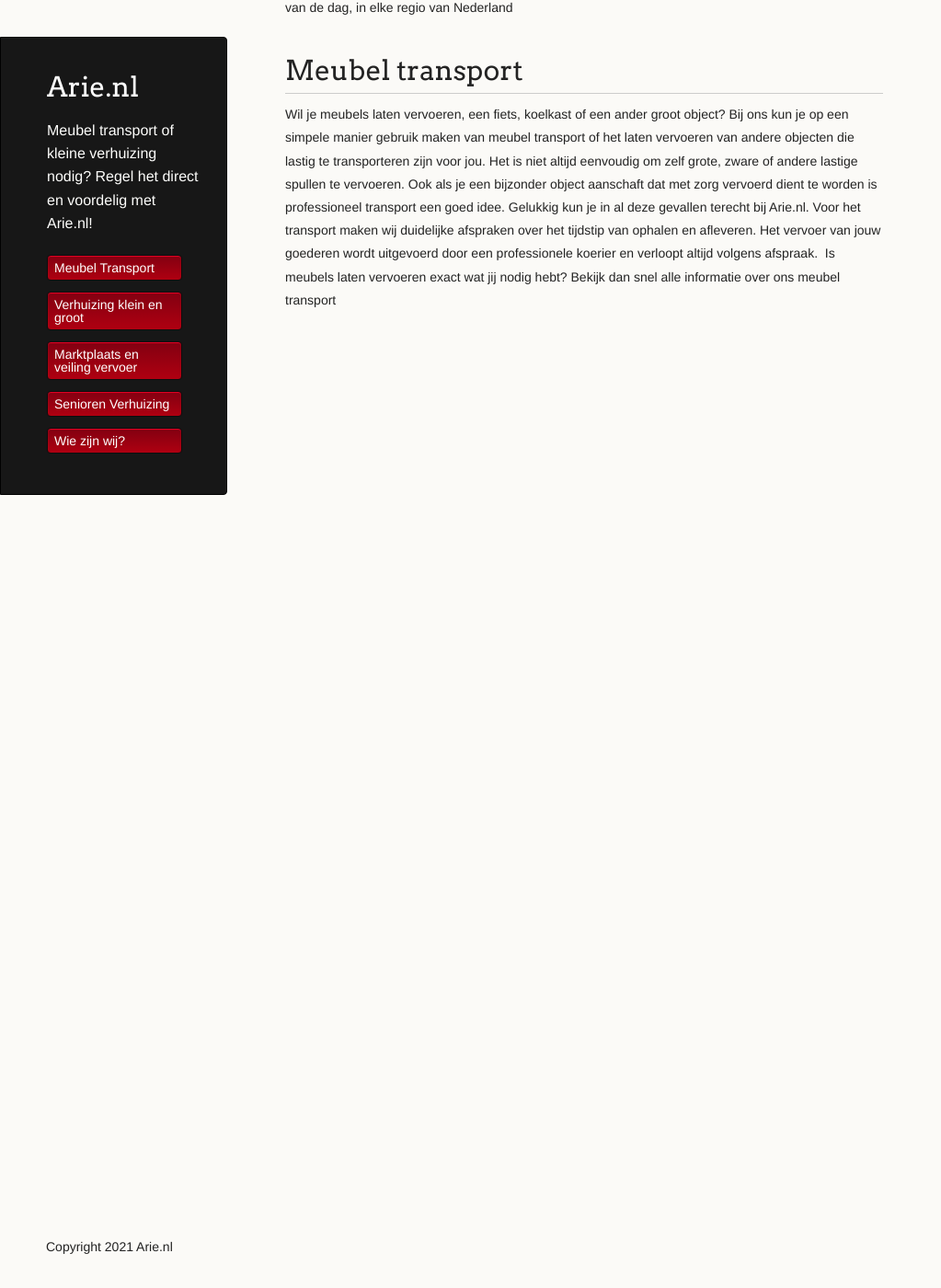
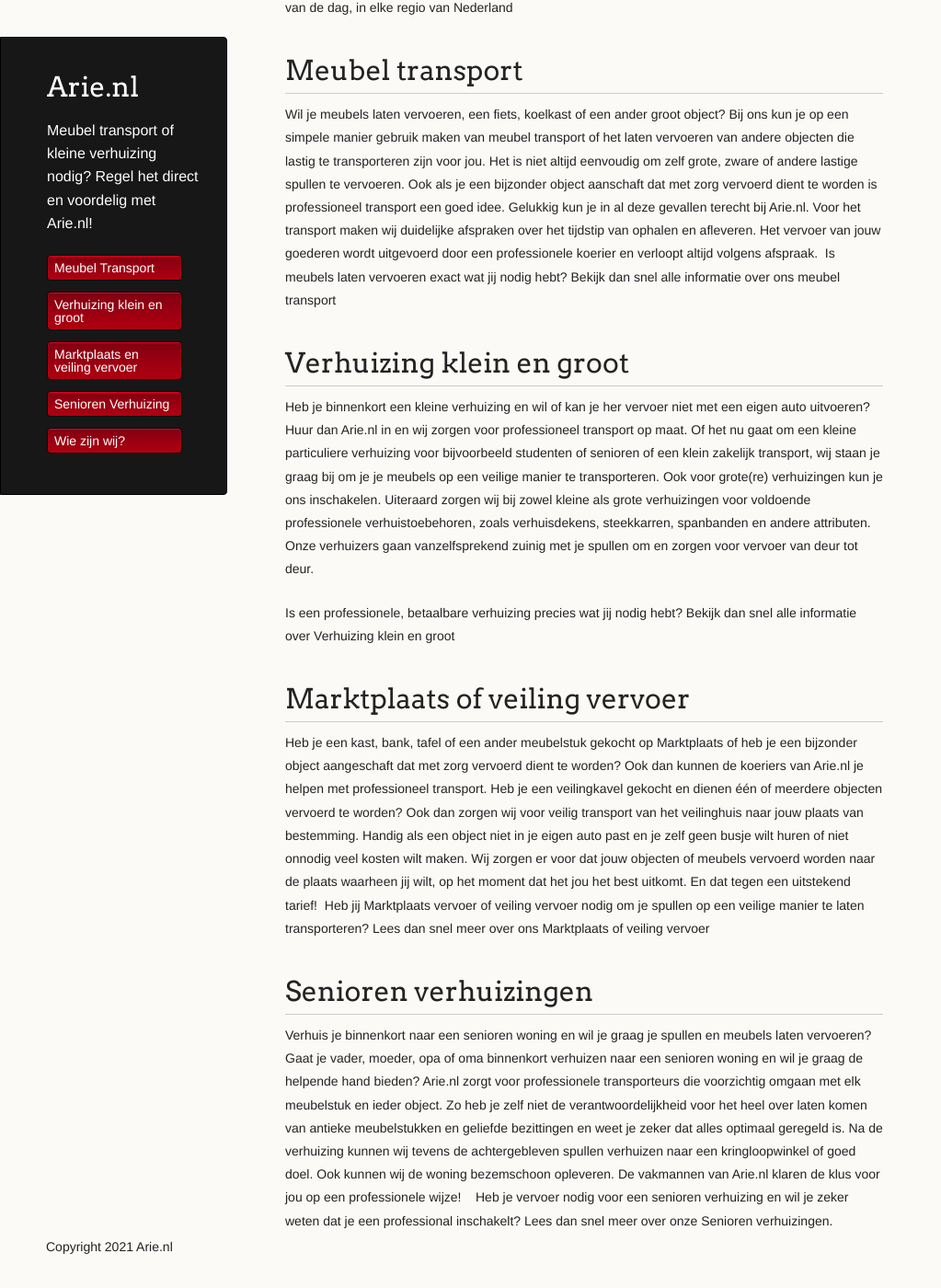
Before and after one commit to amsdfw/arie.nl, a Jekyll site: the page built from index.md, in a window 1280 px wide and 1400 px high, scrolled down 270 px. Shown: the whole window at 92% size, without its empty margins (0-1023 px from the left). Built offline with Jekyll 4.4.1, drawn with Linux system fonts in a browser that asks for light colours; our own code applies the rules of GitHub Pages for plain Markdown files; before the commit the page ends 900 px from its top, so only the background shows below that.

Commit message:
Update index.md

```diff
--- a/index.md
+++ b/index.md
@@ -15,3 +15,44 @@
 andere objecten die lastig te transporteren zijn voor jou. Het is niet altijd eenvoudig om zelf grote, zware of andere lastige spullen te vervoeren. Ook als je een bijzonder object aanschaft dat met zorg vervoerd dient te worden is professioneel transport een goed idee.
 Gelukkig kun je in al deze gevallen terecht bij Arie.nl. Voor het transport maken wij duidelijke afspraken over het tijdstip van ophalen en afleveren. Het vervoer van jouw goederen wordt uitgevoerd door een professionele koerier en verloopt altijd volgens afspraak.
 Is meubels laten vervoeren exact wat jij nodig hebt? Bekijk dan snel alle informatie over ons meubel transport
+
+# Verhuizing klein en groot
+
+Heb je binnenkort een kleine verhuizing en wil of kan je her vervoer niet met een eigen auto
+uitvoeren? Huur dan Arie.nl in en wij zorgen voor professioneel transport op maat. Of het nu
+gaat om een kleine particuliere verhuizing voor bijvoorbeeld studenten of senioren of een
+klein zakelijk transport, wij staan je graag bij om je je meubels op een veilige manier te
+transporteren. Ook voor grote(re) verhuizingen kun je ons inschakelen. Uiteraard zorgen wij
+bij zowel kleine als grote verhuizingen voor voldoende professionele verhuistoebehoren,
+zoals verhuisdekens, steekkarren, spanbanden en andere attributen. Onze verhuizers gaan
+vanzelfsprekend zuinig met je spullen om en zorgen voor vervoer van deur tot deur.
+
+Is een professionele, betaalbare verhuizing precies wat jij nodig hebt? Bekijk dan snel alle
+informatie over Verhuizing klein en groot
+
+# Marktplaats of veiling vervoer
+
+Heb je een kast, bank, tafel of een ander meubelstuk gekocht op Marktplaats of heb je een
+bijzonder object aangeschaft dat met zorg vervoerd dient te worden? Ook dan kunnen de
+koeriers van Arie.nl je helpen met professioneel transport. Heb je een veilingkavel gekocht
+en dienen één of meerdere objecten vervoerd te worden? Ook dan zorgen wij voor veilig
+transport van het veilinghuis naar jouw plaats van bestemming. Handig als een object niet in
+je eigen auto past en je zelf geen busje wilt huren of niet onnodig veel kosten wilt maken. Wij
+zorgen er voor dat jouw objecten of meubels vervoerd worden naar de plaats waarheen jij
+wilt, op het moment dat het jou het best uitkomt. En dat tegen een uitstekend tarief!
+Heb jij Marktplaats vervoer of veiling vervoer nodig om je spullen op een veilige manier te
+laten transporteren? Lees dan snel meer over ons Marktplaats of veiling vervoer
+
+# Senioren verhuizingen
+
+Verhuis je binnenkort naar een senioren woning en wil je graag je spullen en meubels laten
+vervoeren? Gaat je vader, moeder, opa of oma binnenkort verhuizen naar een senioren
+woning en wil je graag de helpende hand bieden? Arie.nl zorgt voor professionele
+transporteurs die voorzichtig omgaan met elk meubelstuk en ieder object. Zo heb je zelf niet
+de verantwoordelijkheid voor het heel over laten komen van antieke meubelstukken en
+geliefde bezittingen en weet je zeker dat alles optimaal geregeld is. Na de verhuizing kunnen
+wij tevens de achtergebleven spullen verhuizen naar een kringloopwinkel of goed doel. Ook
+kunnen wij de woning bezemschoon opleveren. De vakmannen van Arie.nl klaren de klus
+voor jou op een professionele wijze!
+Heb je vervoer nodig voor een senioren verhuizing en wil je zeker weten dat je een
+professional inschakelt? Lees dan snel meer over onze Senioren verhuizingen.
```
